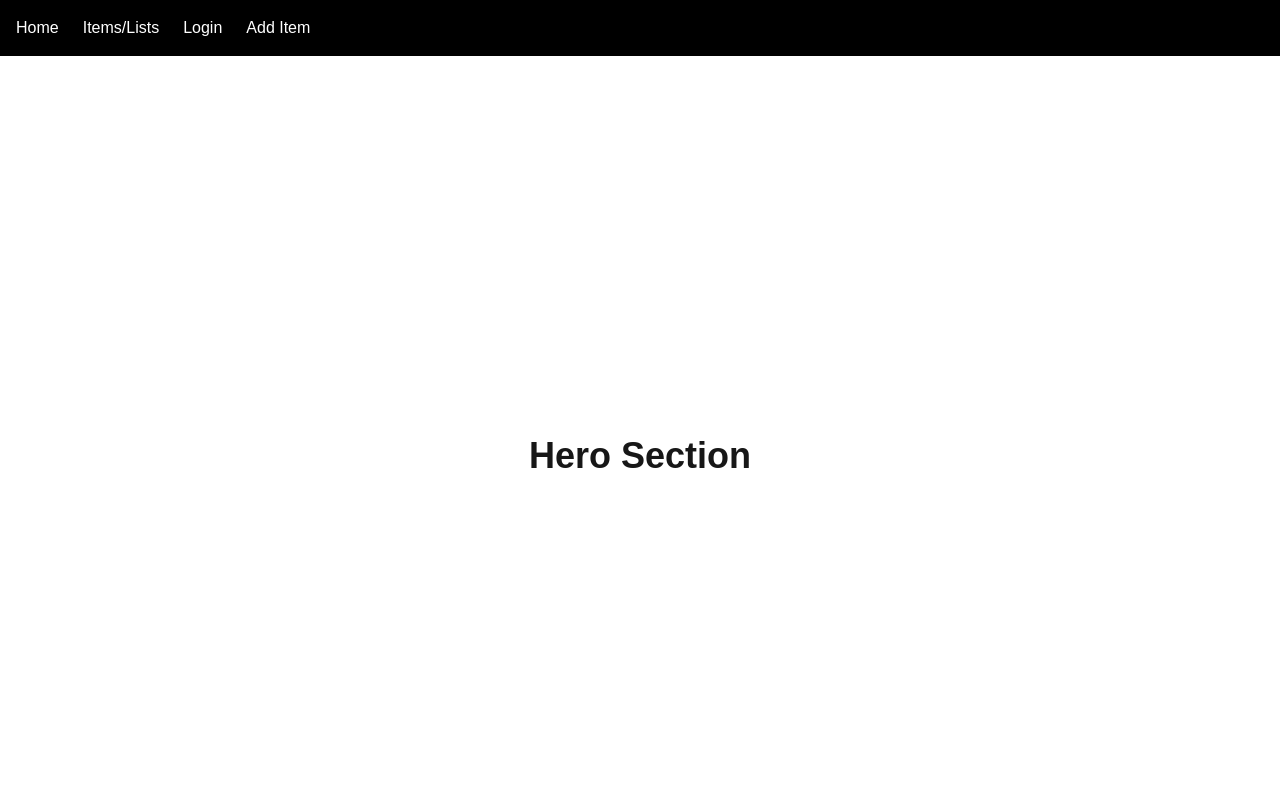
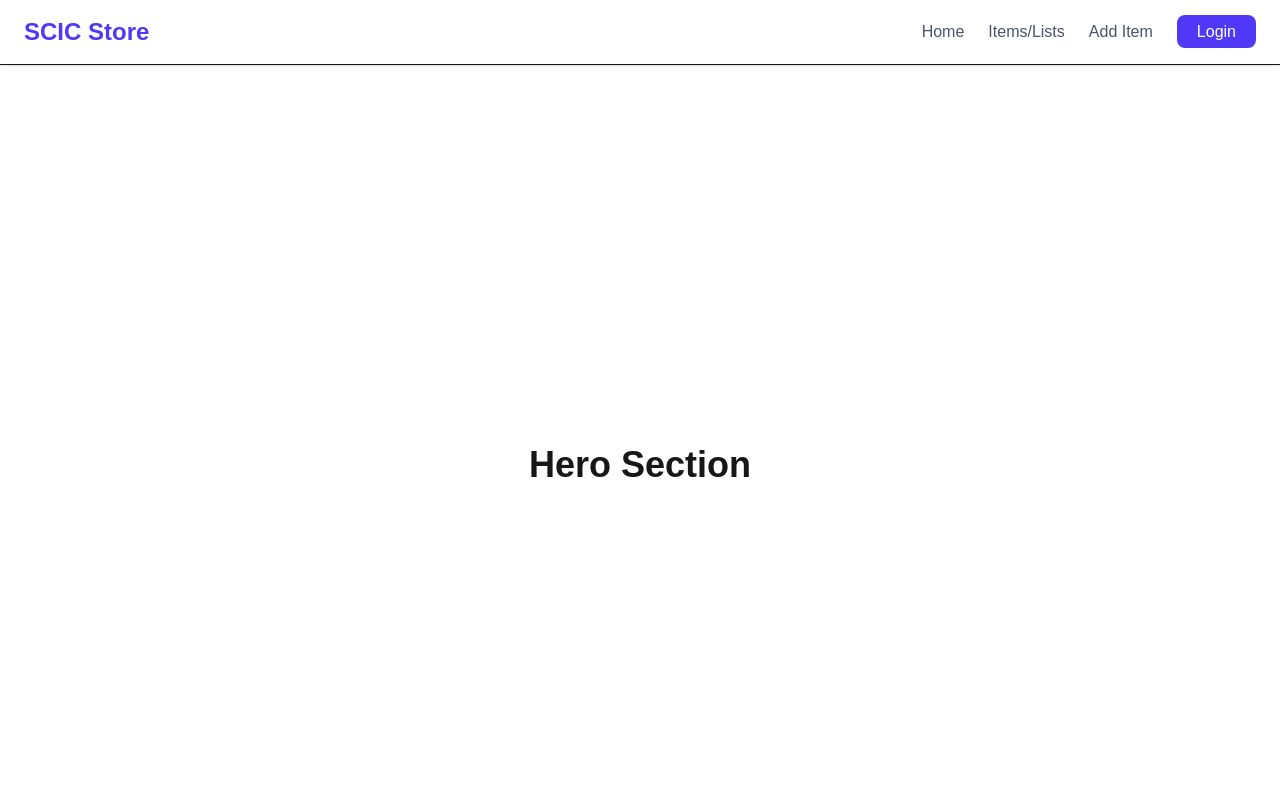
Before and after one commit to ibrahimvau5518/my-react-app, a Next.js app: page / in a window 1280 px wide. Shown: the top 800 px of the page. Built offline with nearby package versions, Linux system fonts and the light colour scheme.

Commit message:
added a professional Navigation & Footer section

```diff
--- a/app/layout.tsx
+++ b/app/layout.tsx
@@ -1,3 +1,4 @@
+// frontend/app/layout.tsx
 import Link from 'next/link';
 import './globals.css';
 
@@ -8,16 +9,34 @@ export default function RootLayout({
 }) {
   return (
     <html lang="en">
-      <body>
-        <nav className="p-4 flex gap-6 bg-black text-white">
-          <Link href="/">Home</Link>
-          <Link href="/items">Items/Lists</Link>
-          <Link href="/login">Login</Link>
-          <Link href="/add-item">Add Item</Link>
+      <body className="bg-gray-50">
+        <nav className="sticky top-0 z-50 bg-white shadow-sm border-b px-6 py-4 flex justify-between items-center">
+          <Link href="/" className="text-2xl font-bold text-indigo-600">
+            SCIC Store
+          </Link>
+          <div className="space-x-6 font-medium text-gray-600">
+            <Link href="/" className="hover:text-indigo-600">
+              Home
+            </Link>
+            <Link href="/items" className="hover:text-indigo-600">
+              Items/Lists
+            </Link>
+            <Link href="/add-item" className="hover:text-indigo-600">
+              Add Item
+            </Link>
+            <Link
+              href="/login"
+              className="bg-indigo-600 text-white px-5 py-2 rounded-lg hover:bg-indigo-700"
+            >
+              Login
+            </Link>
+          </div>
         </nav>
         {children}
-        <footer className="p-10 bg-gray-100 text-center">
-          © 2026 Next.js App
+        <footer className="bg-slate-900 text-white py-12 mt-20 text-center">
+          <p className="text-gray-400">
+            © 2026 SCIS Project - Developed with Next.js 15
+          </p>
         </footer>
       </body>
     </html>
```
